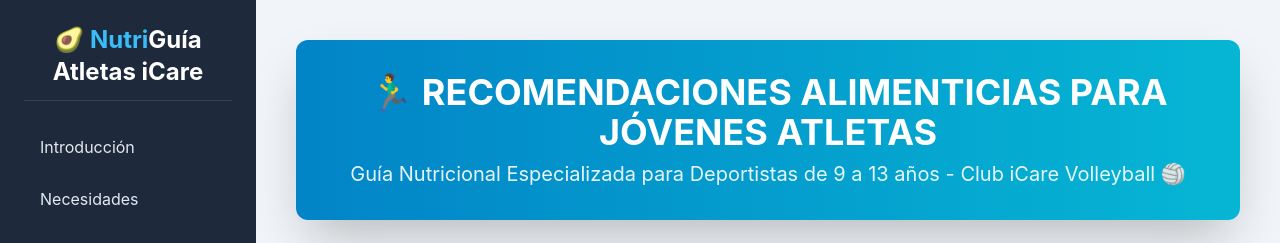
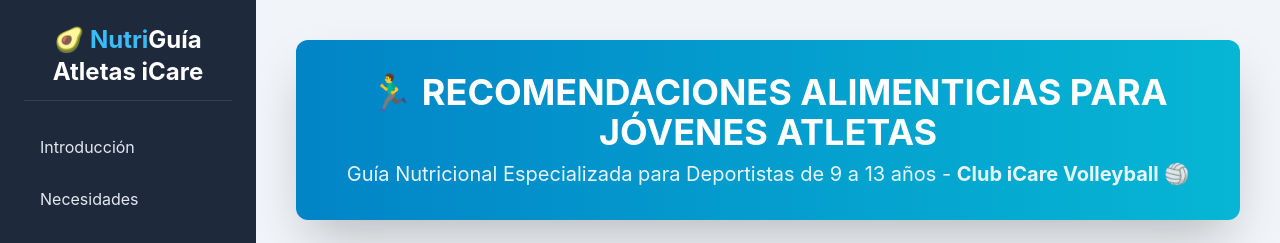
Before and after one commit to miguelvazquezmx/guia-alimentacion-atletas-icarevolleyball-9a12, a plain HTML site: page index.html in a window 1280 px wide. Shown: the top 243 px of the page. Drawn offline with nearby package versions, Linux system fonts and the light colour scheme.

Commit message:
Update index.html
strong font

```diff
--- a/index.html
+++ b/index.html
@@ -102,7 +102,7 @@
         <main class="flex-1 p-6 md:p-10 overflow-y-auto">
             <div class="header bg-gradient-to-r from-sky-600 to-cyan-500 text-white p-8 rounded-xl shadow-2xl mb-12 text-center card-hover">
                 <h1 class="text-3xl md:text-4xl font-bold mb-2">🏃‍♂️ RECOMENDACIONES ALIMENTICIAS PARA JÓVENES ATLETAS</h1>
-                <p class="text-lg md:text-xl opacity-90">Guía Nutricional Especializada para Deportistas de 9 a 13 años - Club iCare Volleyball 🏐</p>
+                <p class="text-lg md:text-xl opacity-90">Guía Nutricional Especializada para Deportistas de 9 a 13 años - <strong>Club iCare Volleyball</strong> 🏐</p>
             </div>
 
             <section id="introduccion" class="content-section bg-white p-6 md:p-8 rounded-xl shadow-lg mb-10 card-hover">
```
